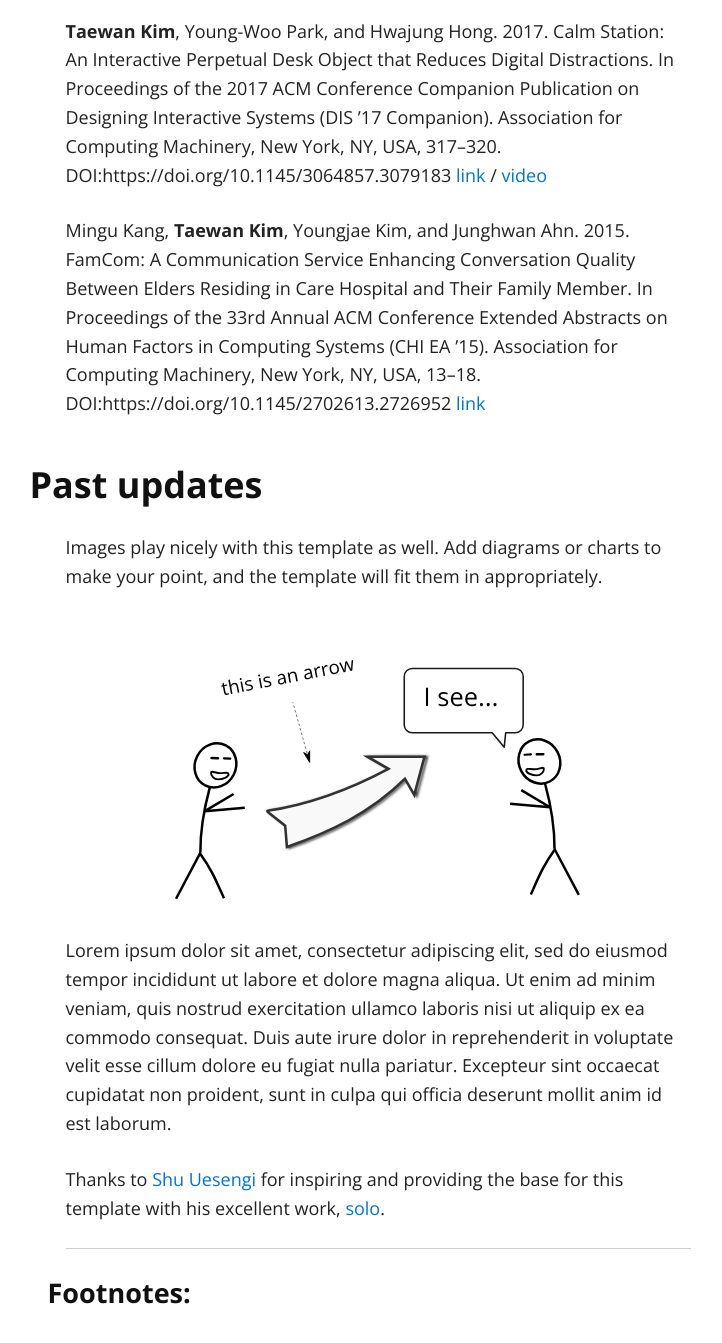
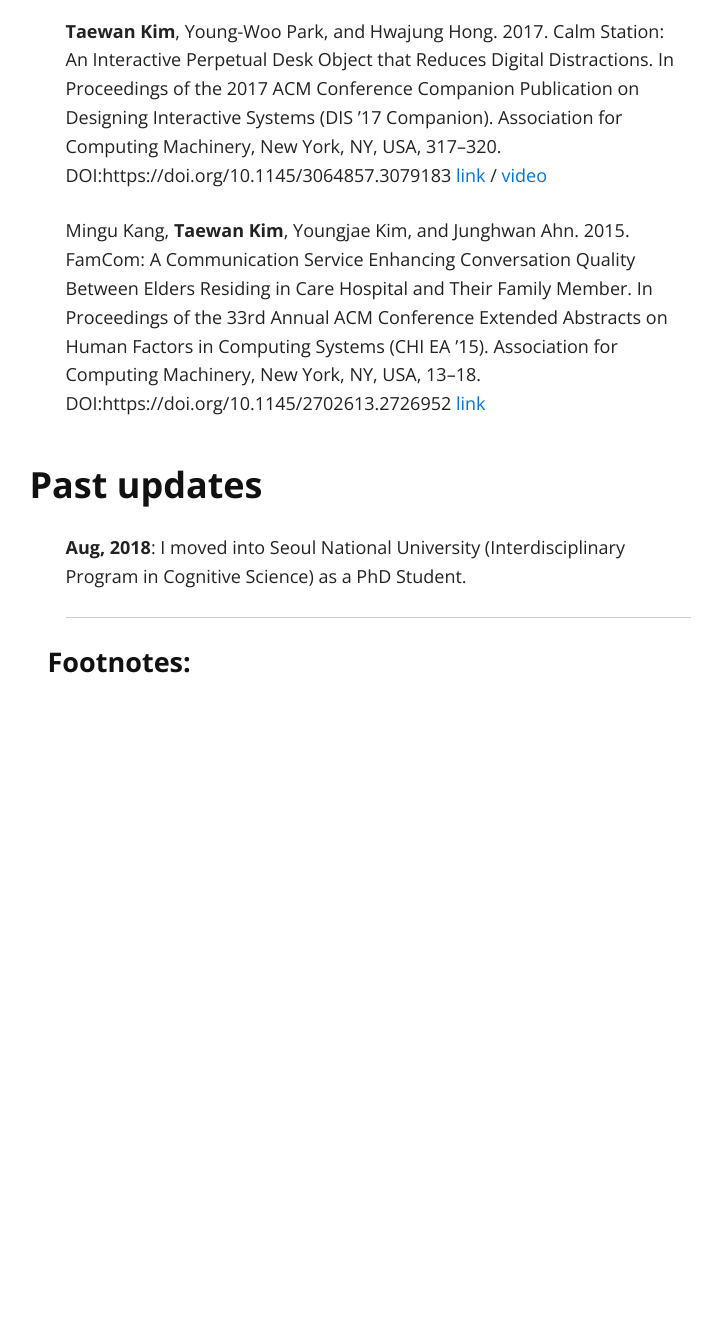
Before and after one commit to twkim24/twkim24.github.io, a Jekyll site: the page built from index.md, in a window 1280 px wide and 1400 px high, scrolled down 2100 px. Shown: the top 1343 px of the window, without its empty margins (262-984 px from the left). Built offline with Jekyll 4.4.1, drawn with Linux system fonts in a browser that asks for light colours; nearby versions of some CDN libraries; our own code applies the rules of GitHub Pages for plain Markdown files; after the commit the page ends 2868 px from its top, so only the background shows below that.

Commit message:
major change

```diff
--- a/index.md
+++ b/index.md
@@ -7,8 +7,6 @@ layout: default
 <b>Nov, 2019</b>: Our paper titled “In Helping a Vulnerable Bot, You Help Yourself: Designing a Social Bot as a Care-Receiver to Promote Mental Health and Reduce Stigma” got accepted to CHI 2020. Big thanks to Mintra and Advisor: Hwajung Hong.
 
 <b>Aug, 2018</b>: I moved into Seoul National University (Interdisciplinary Program in Cognitive Science) as a PhD Student.
-
-
 
 ### About
 
@@ -33,13 +31,7 @@ Mingu Kang, <b>Taewan Kim</b>, Youngjae Kim, and Junghwan Ahn. 2015. FamCom: A C
 
 ### Past updates
 
-Images play nicely with this template as well. Add diagrams or charts to make your point, and the template will fit them in appropriately.
-
-<img src="images/hello.svg" alt="sample image">
-
-Lorem ipsum dolor sit amet, consectetur adipiscing elit, sed do eiusmod tempor incididunt ut labore et dolore magna aliqua. Ut enim ad minim veniam, quis nostrud exercitation ullamco laboris nisi ut aliquip ex ea commodo consequat. Duis aute irure dolor in reprehenderit in voluptate velit esse cillum dolore eu fugiat nulla pariatur. Excepteur sint occaecat cupidatat non proident, sunt in culpa qui officia deserunt mollit anim id est laborum.
-
-Thanks to [Shu Uesengi](https://github.com/chibicode) for inspiring and providing the base for this template with his excellent work, [solo](https://github.com/chibicode).
+<b>Aug, 2018</b>: I moved into Seoul National University (Interdisciplinary Program in Cognitive Science) as a PhD Student.
 
 <hr>
 
```
